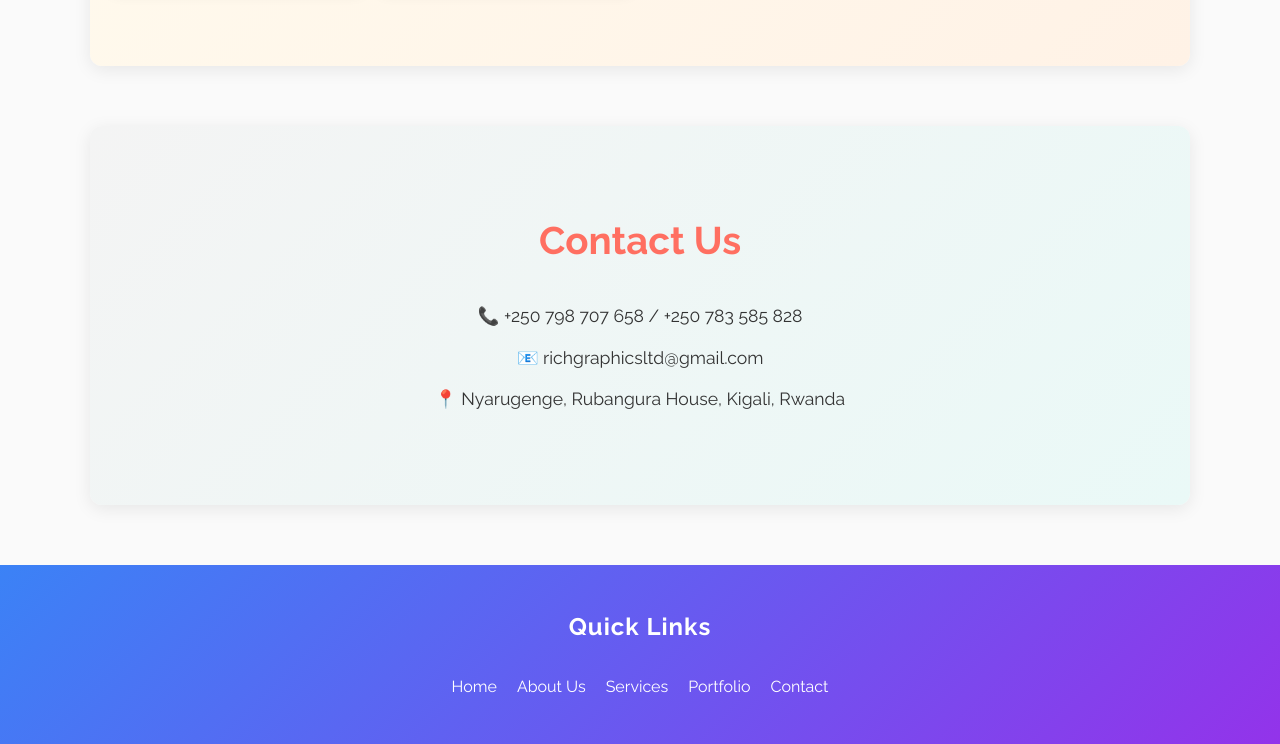
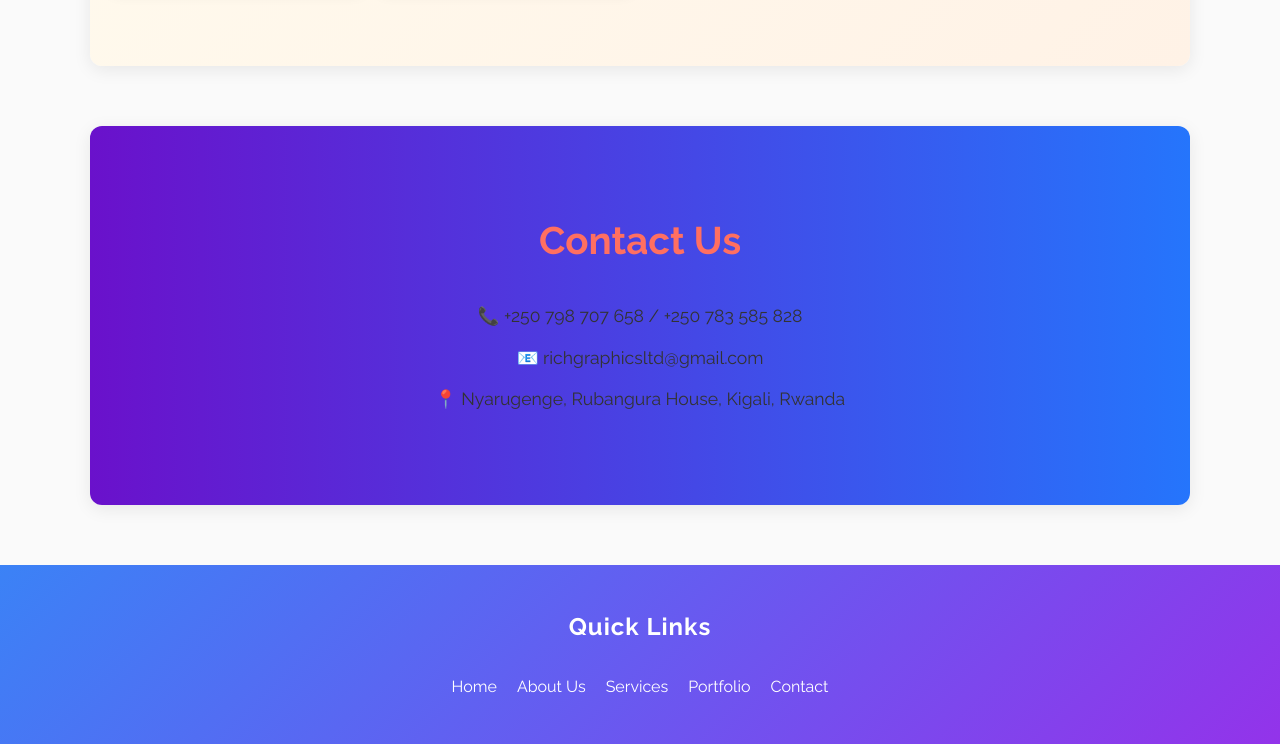
Before and after one commit to Mediator555/rich-graphics-site, a plain HTML site: page index.html in a window 1280 px wide. Shown: the part 4180-4924 px from the top of the page. Drawn offline with Linux system fonts and the light colour scheme.

Commit message:
CONTACT BACKGROUND COLOR CHANGE
CONTACT BACKGROUND COLOR UPDATED

```diff
--- a/style.css
+++ b/style.css
@@ -175,7 +175,7 @@ body {
   background: linear-gradient(135deg, #fffdf0, #fff2e6);
 }
 #contact {
-  background: linear-gradient(135deg, #f4f4f4, #eaf9f7);
+  background: linear-gradient(to right, #6a11cb, #2575fc);
 }
 
 .section h2 {
```
